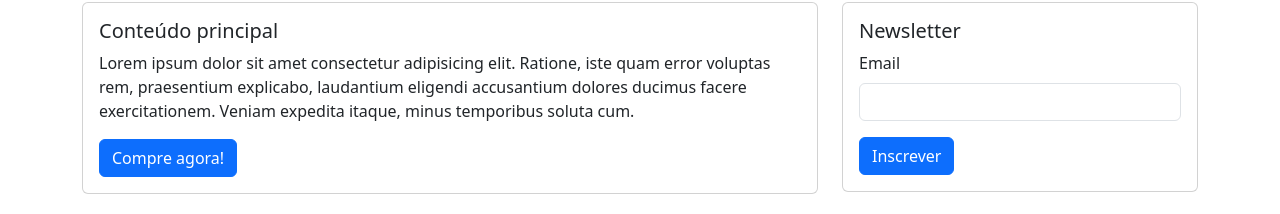
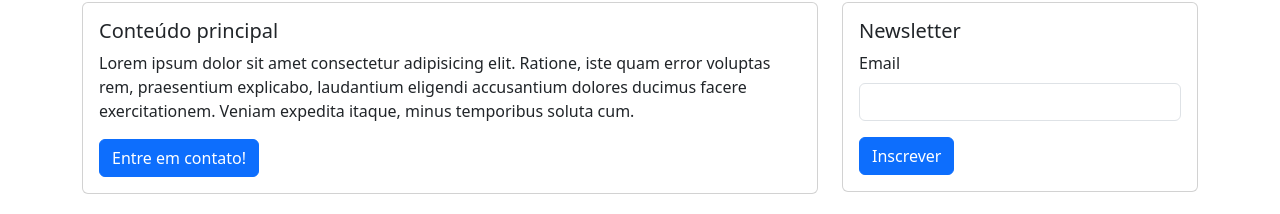
Before and after one commit to StefanyLino/Bootstrap_Intro, a plain HTML site: page ex10_layout-completo/ex10.html in a window 1280 px wide. Shown: the part 152-366 px from the top of the page. Drawn offline with nearby package versions, Linux system fonts and the light colour scheme.

Commit message:
Exercício 10

```diff
--- a/ex10_layout-completo/ex10.html
+++ b/ex10_layout-completo/ex10.html
@@ -48,7 +48,7 @@
                         <p class="card-text">
                             Lorem ipsum dolor sit amet consectetur adipisicing elit. Ratione, iste quam error voluptas rem, praesentium explicabo, laudantium eligendi accusantium dolores ducimus facere exercitationem. Veniam expedita itaque, minus temporibus soluta cum.
                         </p>
-                        <button class="btn btn-primary" data-bs-toggle="modal" data-bs-target="#contatoModal">Compre agora!
+                        <button class="btn btn-primary" data-bs-toggle="modal" data-bs-target="#contatoModal">Entre em contato!
                         </button>
                     </div>
                 </div>
```
